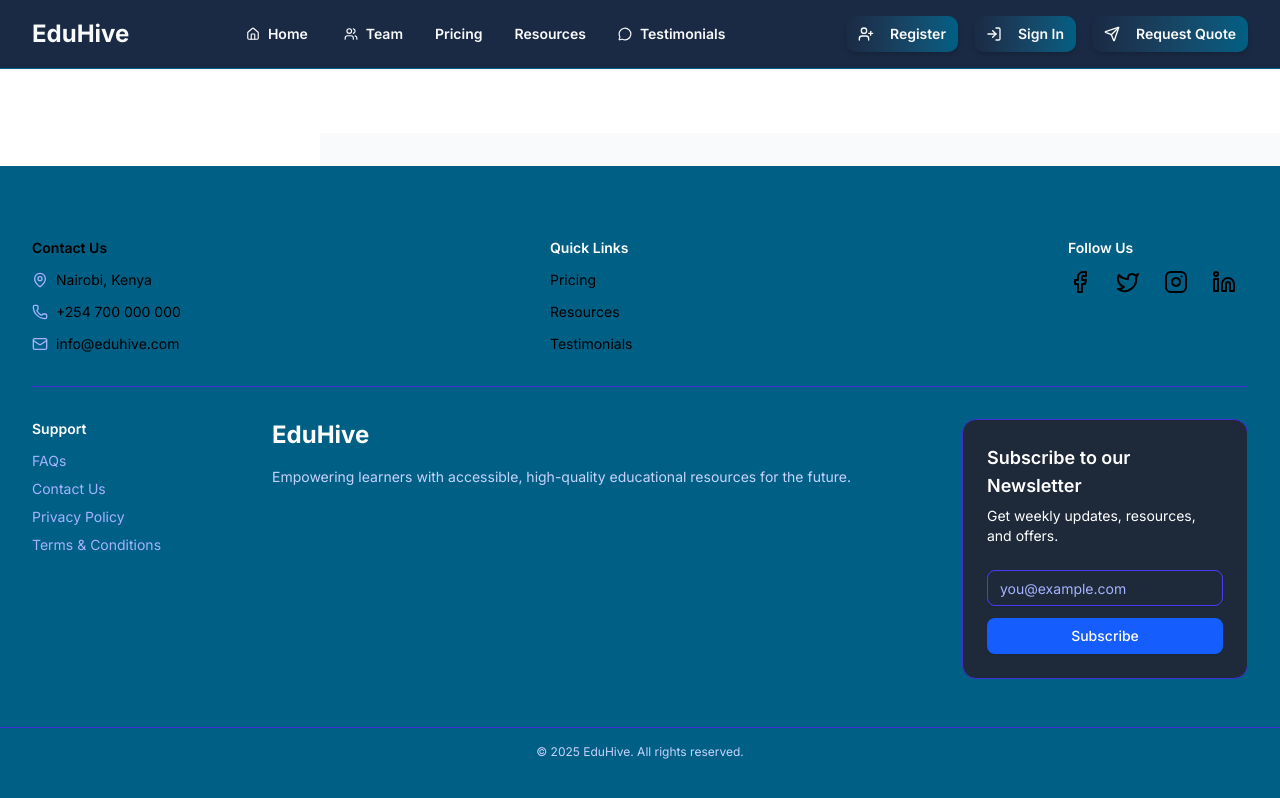
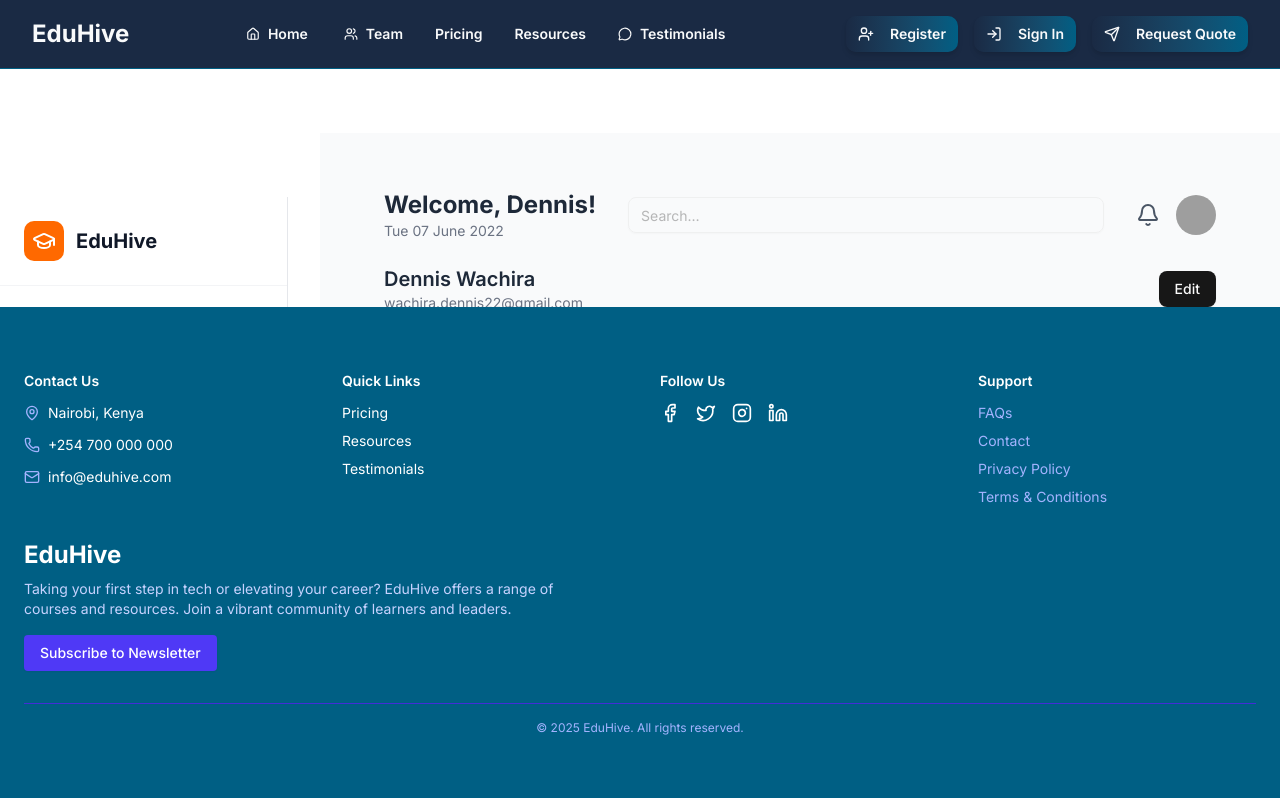
Before and after one commit to Mitche-44/EduHive-Frontend, a React (Vite) app: page /settings in a window 1280 px wide. Built offline with nearby package versions, Linux system fonts and the light colour scheme; grey boxes are pictures that could not be loaded; a web font is replaced by a local one.

Commit message:
refactor footer to togle subscibe button, add name and phone input with validation

```diff
--- a/src/components/common/Footer.jsx
+++ b/src/components/common/Footer.jsx
@@ -1,41 +1,48 @@
+
 import React, { useState } from "react";
 import { Link } from "react-router-dom";
-import { Button } from "@/components/ui/Button";
-import { Input } from '@/components/ui/input'
-import {
-  Card,
-  CardContent,
-  CardHeader,
-  CardTitle,
-} from '@/components/ui/card'
-import {
-  Facebook,
-  Twitter,
-  Instagram,
-  Linkedin,
-  Mail,
-  Phone,
-  MapPin,
-} from "lucide-react";
+import { Button } from "@/components/ui/button";
+import { Input } from '@/components/ui/input';
+import { Card, CardContent, CardHeader, CardTitle } from '@/components/ui/card';
+import { Facebook, Twitter, Instagram, Linkedin, Mail, Phone, MapPin } from "lucide-react";
+import { useForm } from "react-hook-form";
+import { z } from "zod";
+import { zodResolver } from "@hookform/resolvers/zod";
 
 export default function Footer() {
-  const [email, setEmail] = useState("");
   const [isSubmitting, setIsSubmitting] = useState(false);
   const [submitMessage, setSubmitMessage] = useState("");
+  const [showForm, setShowForm] = useState(false); // Toggle form visibility
 
-  const handleNewsletterSubmit = async (e) => {
-    e.preventDefault();
+  const schema = z.object({
+    name: z.string().min(2, "Name is required"),
+    phone: z
+      .string()
+      .min(9)
+      .max(15)
+      .regex(/^\+254\d{9}$/, "Phone must be +254XXXXXXXXX"),
+    email: z.string().email("Invalid email"),
+  });
+
+  const {
+    register,
+    handleSubmit,
+    formState: { errors },
+    reset,
+  } = useForm({
+    resolver: zodResolver(schema),
+    mode: "onBlur",
+  });
+
+  const onSubmit = async (data) => {
     setIsSubmitting(true);
-    setSubmitMessage("");
-
-    // Simulating newsletter subscription API call
+    setSubmitMessage("Submitting...");
     try {
-      // Replace with your actual API endpoint
-      await new Promise((resolve) => setTimeout(resolve, 1000)); // Mock delay
+      await new Promise((resolve) => setTimeout(resolve, 1000));
       setSubmitMessage("Subscribed successfully!");
-      setEmail("");
+      reset();
     } catch (error) {
-      setSubmitMessage("Error subscribing. Please try again.");
+      setSubmitMessage("Error subscribing.");
     } finally {
       setIsSubmitting(false);
     }
@@ -43,26 +50,28 @@ export default function Footer() {
 
   return (
     <footer className="bg-[#005F84] text-[#182E6F] py-6">
-      <div className="max-w-7xl mx-auto px-8 py-12">
-        {/* Top Layer: Contact Us, Quick Links, Follow Us */}
-        <div className="flex flex-row flex-wrap justify-between gap-8 text-sm text-black mb-8">
+      <div className="max-w-7xl mx-auto px-6 py-10 space-y-8">
+
+        {/* Grid Top Section */}
+        <div className="grid grid-cols-1 sm:grid-cols-2 md:grid-cols-4 gap-10 text-sm text-white">
+
           {/* Contact Us */}
-          <div className="min-w-[180px]">
-            <h4 className="font-semibold text-black mb-3">Contact Us</h4>
+          <div>
+            <h4 className="font-semibold mb-3">Contact Us</h4>
             <ul className="space-y-3">
               <li className="flex items-center">
-                <MapPin className="w-4 h-4 mr-2 text-indigo-300" aria-hidden="true" />
+                <MapPin className="w-4 h-4 mr-2 text-indigo-300" />
                 <span>Nairobi, Kenya</span>
               </li>
               <li className="flex items-center">
-                <Phone className="w-4 h-4 mr-2 text-indigo-300" aria-hidden="true" />
-                <a href="tel:+254700000000" className="hover:text-indigo-300 transition duration-300">
+                <Phone className="w-4 h-4 mr-2 text-indigo-300" />
+                <a href="tel:+254700000000" className="hover:text-indigo-300">
                   +254 700 000 000
                 </a>
               </li>
               <li className="flex items-center">
-                <Mail className="w-4 h-4 mr-2 text-indigo-300" aria-hidden="true" />
-                <a href="mailto:info@eduhive.com" className="hover:text-indigo-300 transition duration-300">
+                <Mail className="w-4 h-4 mr-2 text-indigo-300" />
+                <a href="mailto:info@eduhive.com" className="hover:text-indigo-300">
                   info@eduhive.com
                 </a>
               </li>
@@ -70,151 +79,114 @@ export default function Footer() {
           </div>
 
           {/* Quick Links */}
-          <div className="min-w-[180px]">
-            <h4 className="font-semibold text-white mb-3">Quick Links</h4>
-            <nav aria-label="Footer navigation">
-              <div className="flex space-x-12">
-                <ul className="space-y-3">
-                    <li>
-                    <Link
-                      to="/pricing"
-                      className="relative hover:text-indigo-300 transition duration-300 group focus:outline-none focus:text-indigo-300"
-                      aria-label="Pricing page"
-                    >
-                      Pricing
-                      <span className="absolute bottom-0 left-0 w-full h-0.5 bg-indigo-300 transform scale-x-0 group-hover:scale-x-100 group-focus:scale-x-100 transition-transform duration-300"></span>
-                    </Link>
-                  </li>
-                  <li>
-                    <Link
-                      to="/resources"
-                      className="relative hover:text-indigo-300 transition duration-300 group focus:outline-none focus:text-indigo-300"
-                      aria-label="Resources page"
-                    >
-                      Resources
-                      <span className="absolute bottom-0 left-0 w-full h-0.5 bg-indigo-300 transform scale-x-0 group-hover:scale-x-100 group-focus:scale-x-100 transition-transform duration-300"></span>
-                    </Link>
-                  </li>
-                  <li>
-                    <Link
-                      to="/testimonials"
-                      className="relative hover:text-indigo-300 transition duration-300 group focus:outline-none focus:text-indigo-300"
-                      aria-label="Testimonials page"
-                    >
-                      Testimonials
-                      <span className="absolute bottom-0 left-0 w-full h-0.5 bg-indigo-300 transform scale-x-0 group-hover:scale-x-100 group-focus:scale-x-100 transition-transform duration-300"></span>
-                    </Link>
-                  </li>
+          <div>
+            <h4 className="font-semibold mb-3">Quick Links</h4>
+            <ul className="space-y-2">
+              <li><Link to="/pricing" className="hover:text-indigo-300">Pricing</Link></li>
+              <li><Link to="/resources" className="hover:text-indigo-300">Resources</Link></li>
+              <li><Link to="/testimonials" className="hover:text-indigo-300">Testimonials</Link></li>
             </ul>
-              </div>
-            </nav>
           </div>
 
           {/* Follow Us */}
-          <div className="min-w-[180px]">
-            <h4 className="font-semibold text-white mb-3">Follow Us</h4>
-            <nav aria-label="Social media links">
-              <div className="flex wrap space-x-6">
-                <a
-                  href="https://facebook.com/eduhive"
-                  target="_blank"
-                  rel="noopener noreferrer"
-                  className="hover:text-indigo-300 transition duration-300 focus:outline-none focus:text-indigo-300"
-                  aria-label="Follow EduHive on Facebook"
-                >
-                  <Facebook className="w-6 h-6" aria-hidden="true" />
-                </a>
-                <a
-                  href="https://twitter.com/eduhive"
-                  target="_blank"
-                  rel="noopener noreferrer"
-                  className="hover:text-indigo-300 transition duration-300 focus:outline-none focus:text-indigo-300"
-                  aria-label="Follow EduHive on Twitter"
-                >
-                  <Twitter className="w-6 h-6" aria-hidden="true" />
-                </a>
-                <a
-                  href="https://instagram.com/eduhive"
-                  target="_blank"
-                  rel="noopener noreferrer"
-                  className="hover:text-indigo-300 transition duration-300 focus:outline-none focus:text-indigo-300"
-                  aria-label="Follow EduHive on Instagram"
-                >
-                  <Instagram className="w-6 h-6" aria-hidden="true" />
-                </a>
-                <a
-                  href="https://linkedin.com/company/eduhive"
-                  target="_blank"
-                  rel="noopener noreferrer"
-                  className="hover:text-indigo-300 transition duration-300 focus:outline-none focus:text-indigo-300"
-                  aria-label="Follow EduHive on LinkedIn"
-                >
-                  <Linkedin className="w-6 h-6" aria-hidden="true" />
-                </a>
-              </div>
-            </nav>
+          <div>
+            <h4 className="font-semibold mb-3">Follow Us</h4>
+            <div className="flex gap-4">
+              <a href="#"><Facebook className="w-5 h-5 hover:text-indigo-300" /></a>
+              <a href="#"><Twitter className="w-5 h-5 hover:text-indigo-300" /></a>
+              <a href="#"><Instagram className="w-5 h-5 hover:text-indigo-300" /></a>
+              <a href="#"><Linkedin className="w-5 h-5 hover:text-indigo-300" /></a>
             </div>
           </div>
 
-        {/* Bottom Layer: Links, Logo & About, Newsletter */}
-        <div className="flex flex-row flex-wrap justify-between gap-8 text-sm text-white border-t border-indigo-700 pt-8">
-          {/* Links */}
-          {/* Column 3: Support */}
+          {/* Support */}
           <div>
-          <h3 className="font-semibold text-white mb-3">Support</h3>
-          <ul className="space-y-2 text-indigo-300 text-sm">
+            <h4 className="font-semibold mb-3">Support</h4>
+            <ul className="space-y-2 text-indigo-300">
               <li><Link to="/faq" className="hover:text-white">FAQs</Link></li>
-            <li><Link to="/contact" className="hover:text-white">Contact Us</Link></li>
+              <li><Link to="/contact" className="hover:text-white">Contact</Link></li>
               <li><Link to="/privacy" className="hover:text-white">Privacy Policy</Link></li>
               <li><Link to="/terms" className="hover:text-white">Terms & Conditions</Link></li>
             </ul>
           </div>
+        </div>
 
-          {/* Logo & About */}
-          <div className="min-w-[180px]">
-            <Link
-              to="/"
-              className="flex items-center space-x-3 mb-4 focus:outline-none focus:ring-2 focus:ring-indigo-500"
-              aria-label="EduHive Home"
-            >
-              {/* Uncomment and update with your logo path */}
-              {/* <img src="/assets/logo.png" alt="EduHive Logo" className="h-10 w-10" /> */}
-              <span className="text-2xl font-bold text-white">EduHive</span>
-            </Link>
-            <p className="text-indigo-200">
-              Empowering learners with accessible, high-quality educational resources for the future.
+        {/* About and Toggle Newsletter Form */}
+        <div className="text-sm text-indigo-200">
+          <div className="mb-4">
+            <Link to="/" className="text-2xl font-bold text-white">EduHive</Link>
+            <p className="mt-2 max-w-xl">
+              Taking your first step in tech or elevating your career? EduHive offers a range of courses and resources. Join a vibrant community of learners and leaders.
             </p>
           </div>
 
-          {/* Newsletter */}
-          <Card className="bg-gray-800 text-white border border-indigo-700 shadow-none">
+          <Button
+            className="bg-indigo-600 hover:bg-indigo-700 text-white px-4 py-2 rounded"
+            onClick={() => setShowForm(!showForm)}
+          >
+            {showForm ? "Hide Newsletter Form" : "Subscribe to Newsletter"}
+          </Button>
+        </div>
+
+        {/* Conditional Newsletter Form */}
+        {showForm && (
+          <Card className="bg-gray-800 text-white border border-indigo-700 shadow-none max-w-xl">
             <CardHeader>
               <CardTitle className="text-white text-lg">Subscribe to our Newsletter</CardTitle>
               <p className="text-sm text-white-300">
-              Get weekly updates, resources, and offers.
+                Get updates on events, resources, and more!
               </p>
             </CardHeader>
             <CardContent>
-            <form className="flex flex-col gap-3">
+              <form onSubmit={handleSubmit(onSubmit)} className="flex flex-col gap-3">
+                <div>
+                  <Input
+                    type="text"
+                    placeholder="Your Name"
+                    className="bg-gray-900 text-white placeholder:text-indigo-300"
+                    {...register("name")}
+                  />
+                  {errors.name && <p className="text-red-500 text-xs">{errors.name.message}</p>}
+                </div>
+                <div>
+                  <Input
+                    type="tel"
+                    placeholder="Phone Number"
+                    className="bg-gray-900 text-white placeholder:text-indigo-300"
+                    {...register("phone")}
+                  />
+                  {errors.phone && <p className="text-red-500 text-xs">{errors.phone.message}</p>}
+                </div>
+                <div>
                   <Input
                     type="email"
-                placeholder="you@example.com"
-                className="bg-beige-700 text-white border-indigo-600 placeholder:text-indigo-300"
+                    placeholder="Email Address"
+                    className="bg-gray-900 text-white placeholder:text-indigo-300"
+                    {...register("email")}
                   />
+                  {errors.email && <p className="text-red-500 text-xs">{errors.email.message}</p>}
+                </div>
                 <Button
                   type="submit"
-                className="bg-blue-600 hover:bg-blue-700 text-white"
+                  className="bg-indigo-600 hover:bg-indigo-700"
+                  disabled={isSubmitting}
                 >
-                Subscribe
+                  {isSubmitting ? "Subscribing..." : "Subscribe"}
                 </Button>
+                {submitMessage && (
+                  <p className={`text-sm ${submitMessage.includes("Error") ? "text-red-500" : "text-green-500"}`}>
+                    {submitMessage}
+                  </p>
+                )}
               </form>
             </CardContent>
           </Card>
+        )}
+
+        {/* Copyright */}
+        <div className="border-t border-indigo-700 text-center text-xs text-indigo-300 pt-4">
+          © {new Date().getFullYear()} EduHive. All rights reserved.
         </div>
-      </div>
-
-      <div className="border-t border-indigo-700 text-center text-indigo-200 text-xs py-4">
-        © {new Date().getFullYear()} EduHive. All rights reserved.
       </div>
     </footer>
   );
```
Lines whose indentation alone changed are shown as unchanged.
